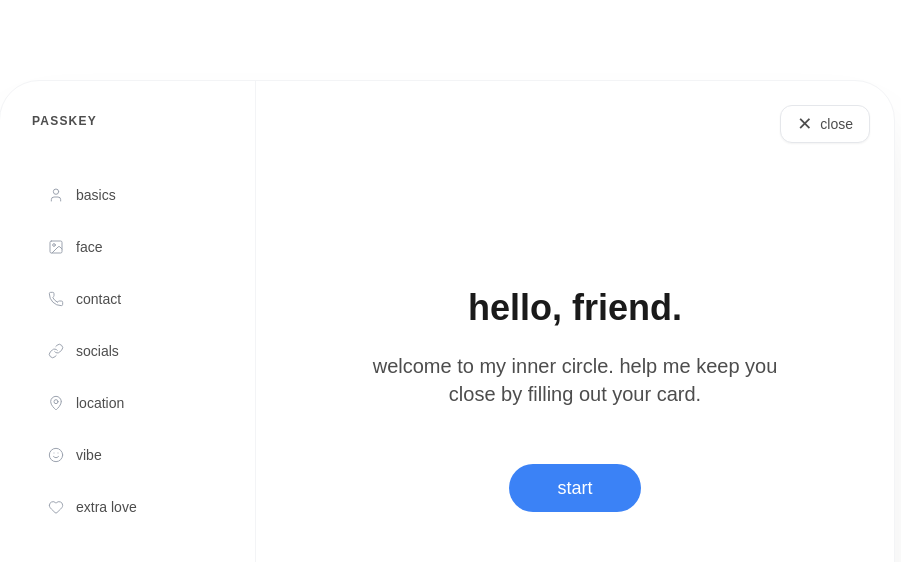
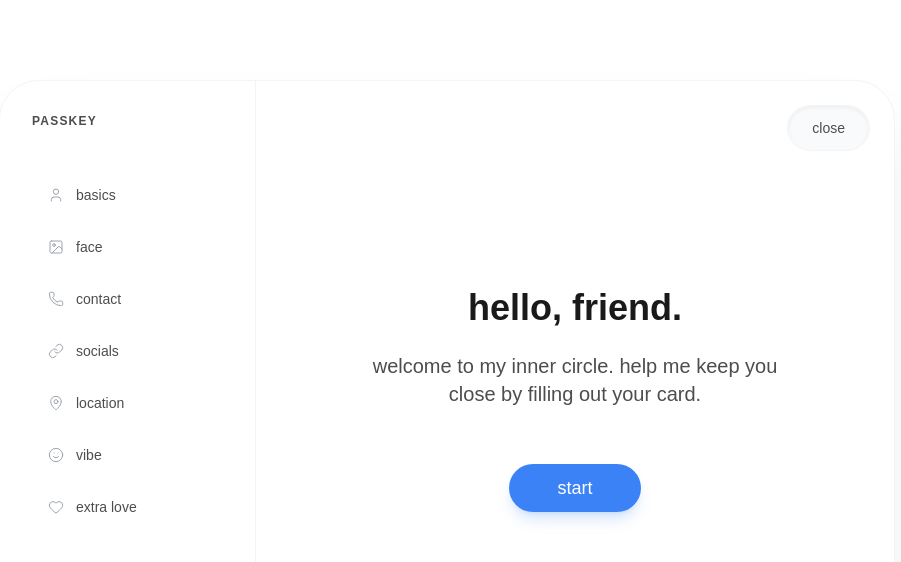
Before and after one commit to AnushriyaB/human-crm, a React (Vite) app: page /friend-form in a window 1280 px wide. Shown: the top 562 px of the page, without its empty margins (193-1094 px from the left). Built offline with nearby package versions, Linux system fonts and the light colour scheme; a web font is replaced by a local one.

Commit message:
UI: Refine Settings button, Passkey interaction, and Onboarding buttons

```diff
--- a/src/pages/Dashboard.jsx
+++ b/src/pages/Dashboard.jsx
@@ -85,11 +85,11 @@ export default function Dashboard() {
                             <button
                                 onClick={() => setSettingsOpen(!settingsOpen)}
                                 className={`pointer-events-auto rounded-full p-3 transition-all duration-300 ${settingsOpen
-                                    ? 'bg-blue-50/30 text-brand shadow-[inset_0_0_10px_rgba(59,130,246,0.1)] border border-blue-100/30'
+                                    ? 'bg-blue-50/30 text-brand shadow-[inset_0_0_10px_rgba(59,130,246,0.1)] border border-blue-100/30 px-6'
                                     : 'bg-gray-50 border border-gray-100 shadow-inner text-text-secondary hover:bg-blue-50/20 hover:text-text-primary'
                                     }`}
                             >
-                                <Icons.Settings className="w-6 h-6" />
+                                {settingsOpen ? <span className="text-sm font-medium lowercase">close</span> : <Icons.Settings className="w-6 h-6" />}
                             </button>
                             <SettingsDropdown isOpen={settingsOpen} onClose={() => setSettingsOpen(false)} />
                         </div>
--- a/src/pages/FriendForm.jsx
+++ b/src/pages/FriendForm.jsx
@@ -143,7 +143,7 @@ export default function FriendForm() {
                         <h1 className="text-4xl font-bold text-text-primary">hello, {initialName}.</h1>
                         <p className="text-xl text-text-secondary max-w-md">welcome to my inner circle. help me keep you close by filling out your card.</p>
                         <div className="pt-8">
-                            <Button onClick={next} size="lg" className="px-12 rounded-full lowercase">start</Button>
+                            <Button onClick={next} size="lg" className="px-12 py-6 text-lg rounded-full lowercase shadow-lg shadow-brand/20 hover:shadow-brand/30 transition-all bg-brand text-white border-none">start</Button>
                         </div>
                     </div>
                 );
@@ -309,9 +309,9 @@ export default function FriendForm() {
             >
                 {/* Sidebar Navigation */}
                 <div className="w-64 border-r border-gray-100 p-8 flex flex-col hidden md:flex">
-                    <div className="mb-10">
-                        <div className="text-xs font-bold text-text-secondary uppercase tracking-widest mb-1">Passkey</div>
-                        <div className="font-mono text-brand truncate pr-2" title={passphrase}>{passphrase}</div>
+                    <div className="mb-10 group cursor-copy" onClick={() => navigator.clipboard.writeText(passphrase)}>
+                        <div className="text-xs font-bold text-text-secondary uppercase tracking-widest mb-1 group-hover:text-brand transition-colors">Passkey</div>
+                        <div className="font-mono text-brand truncate pr-2 group-hover:underline decoration-brand underline-offset-4 transition-all" title={passphrase}>{passphrase}</div>
                     </div>
 
                     <nav className="space-y-2 flex-1">
@@ -358,9 +358,8 @@ export default function FriendForm() {
                     <div className="absolute top-6 right-6 z-50">
                         <button
                             onClick={() => navigate('/dashboard')}
-                            className="bg-white border border-gray-200 px-4 py-2 rounded-xl text-sm font-medium text-text-secondary hover:text-text-primary hover:border-gray-300 flex items-center gap-2 transition-all shadow-sm"
+                            className="bg-gray-50 border border-gray-100 shadow-inner px-6 py-3 rounded-full text-sm font-medium text-text-secondary hover:text-text-primary hover:bg-white hover:shadow-sm transition-all flex items-center gap-2 group"
                         >
-                            <span className="text-lg leading-none">✕</span>
                             <span className="lowercase">close</span>
                         </button>
                     </div>
```
Also changed, not shown: 5 other files (tests, documents, lock files or other folders).
